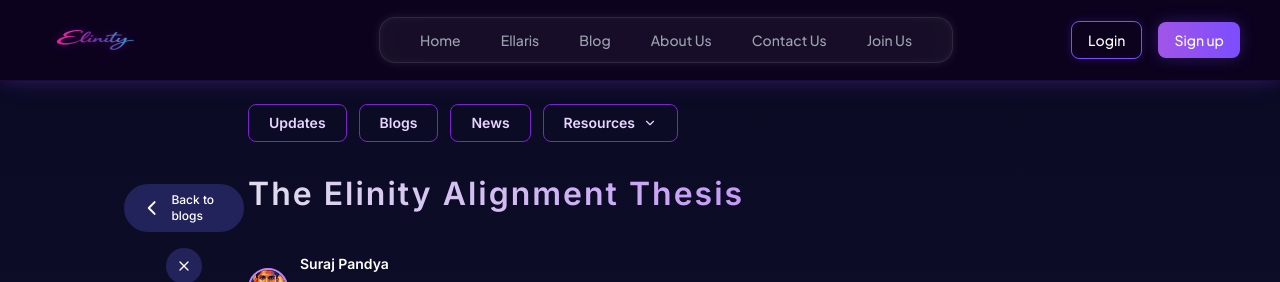
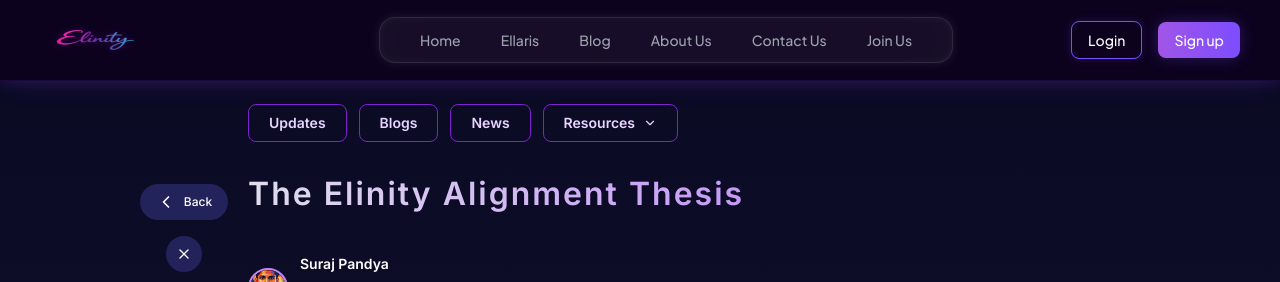
Before and after one commit to sudharsan-051006/elinity, a React (Vite) app: page /blog/0 in a window 1280 px wide. Shown: the top 282 px of the page. Built offline with nearby package versions, Linux system fonts and the light colour scheme; a web font is replaced by a local one.

Commit message:
arranging blogs tabs

```diff
--- a/src/pages/BlogDetail.tsx
+++ b/src/pages/BlogDetail.tsx
@@ -120,9 +120,14 @@ const BlogDetail = () => {
 
         {/* Sidebar */}
         <aside className="lg:w-16 flex lg:flex-col items-center justify-between lg:justify-start gap-4 lg:pt-20">
-          <Link to="/blog" className="flex items-center gap-2 bg-[#23235b] text-white px-4 py-2 rounded-full text-xs font-medium hover:bg-purple-700 transition" style={{width:'120px'}}>
-            <ChevronLeft size={32} /> <span className="hidden sm:inline">Back to blogs</span>
-          </Link>
+<Link
+  to="/blog"
+  className="flex items-center gap-2 bg-[#23235b] text-white px-4 py-2 rounded-full text-xs font-medium hover:bg-purple-700 transition"
+>
+  <ChevronLeft size={20} />
+  <span className="sm:hidden">Back</span>
+  <span className="hidden sm:inline">Back</span>
+</Link>
           <div className="flex lg:flex-col gap-3">
             <button className="bg-[#23235b] hover:bg-purple-700 p-2.5 rounded-full transition" onClick={() => handleShare('twitter')}><XIcon size={16} /></button>
             <button className="bg-[#23235b] hover:bg-purple-700 p-2.5 rounded-full transition" onClick={() => handleShare('facebook')}><Facebook size={16} /></button>
--- a/src/pages/BlogList.tsx
+++ b/src/pages/BlogList.tsx
@@ -42,6 +42,8 @@ const BlogList = () => {
         >
           <BlogCategoryTabs />
         </motion.div>
+
+<br></br>
 
         {/* Featured Section */}
         <motion.section
```
